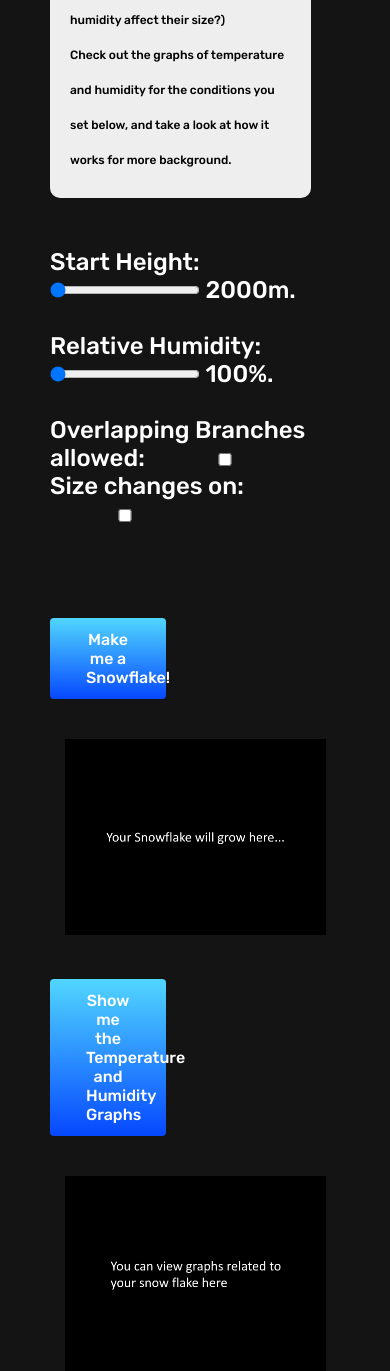
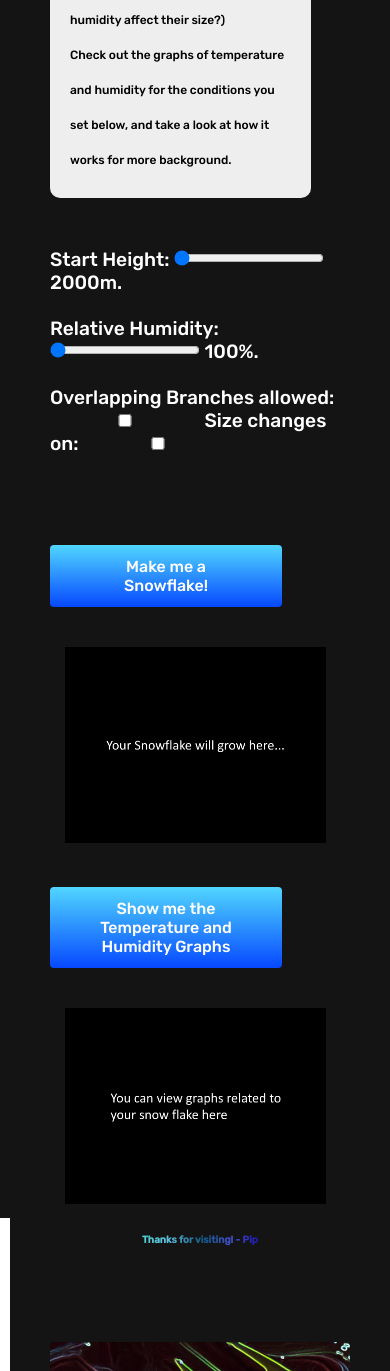
Before and after one commit to pipclark/SnowMake, a Flask app: page /advanced in a window 390 px wide. Shown: the part 1009-2380 px from the top of the page. Run offline with Flask 2, Linux system fonts and the light colour scheme; some libraries are stand-ins or nearby versions.

Commit message:
adding media screen options to css code particularly for the button widths

```diff
--- a/static/styles/style_advanced.css
+++ b/static/styles/style_advanced.css
@@ -393,6 +393,10 @@ input {
     .main__txt--container {
         font-size: 1rem;
     }
+    .controls {
+        font-size: 1.2rem;
+    }
+
 }
 
 
@@ -411,6 +415,7 @@ input {
     .main__btn {
         padding: 12px 36px;
         margin: 2.5rem 0;
+        width: 80%;
     }
     .main__txt--container {
         font-size: 0.75rem;
```
